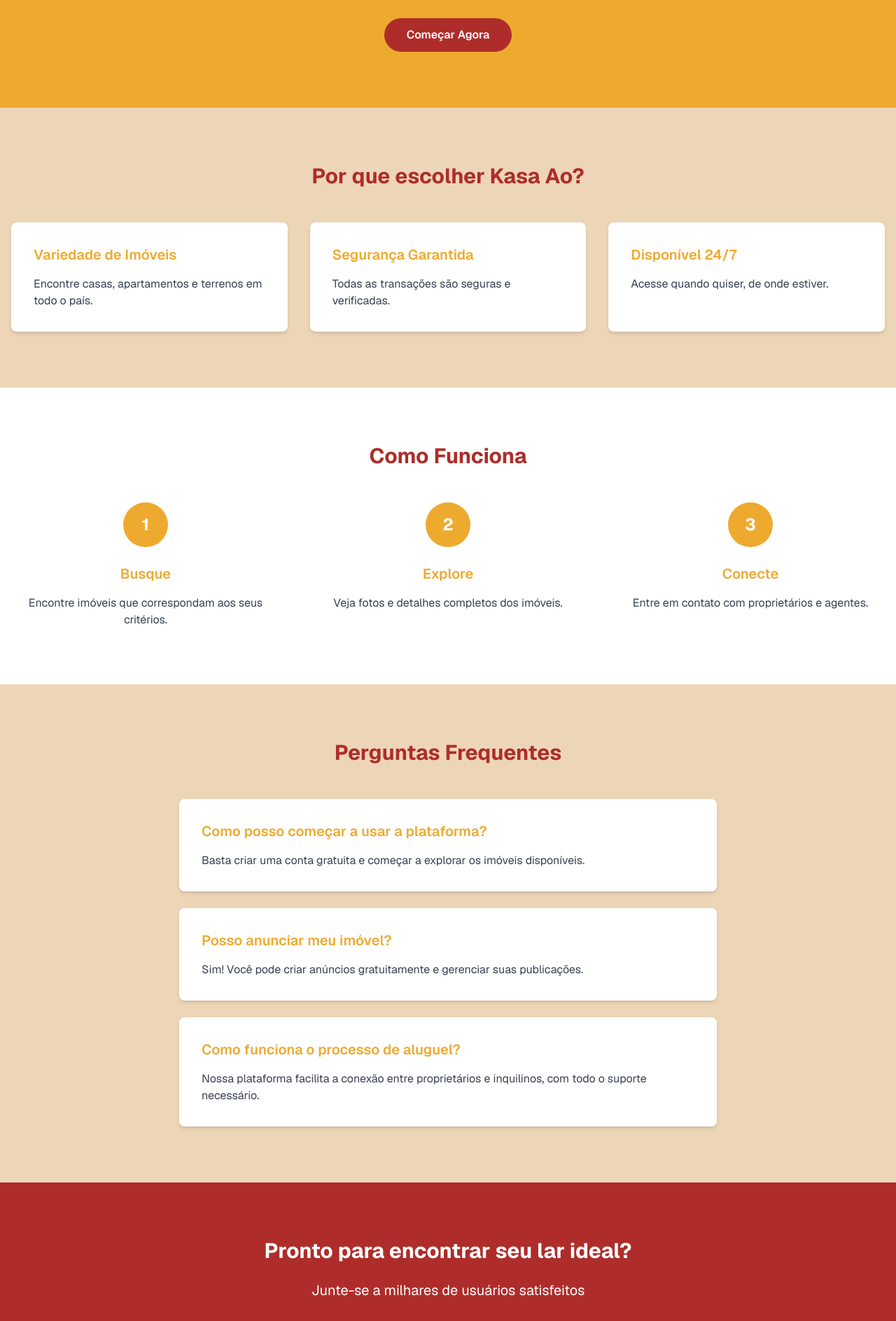
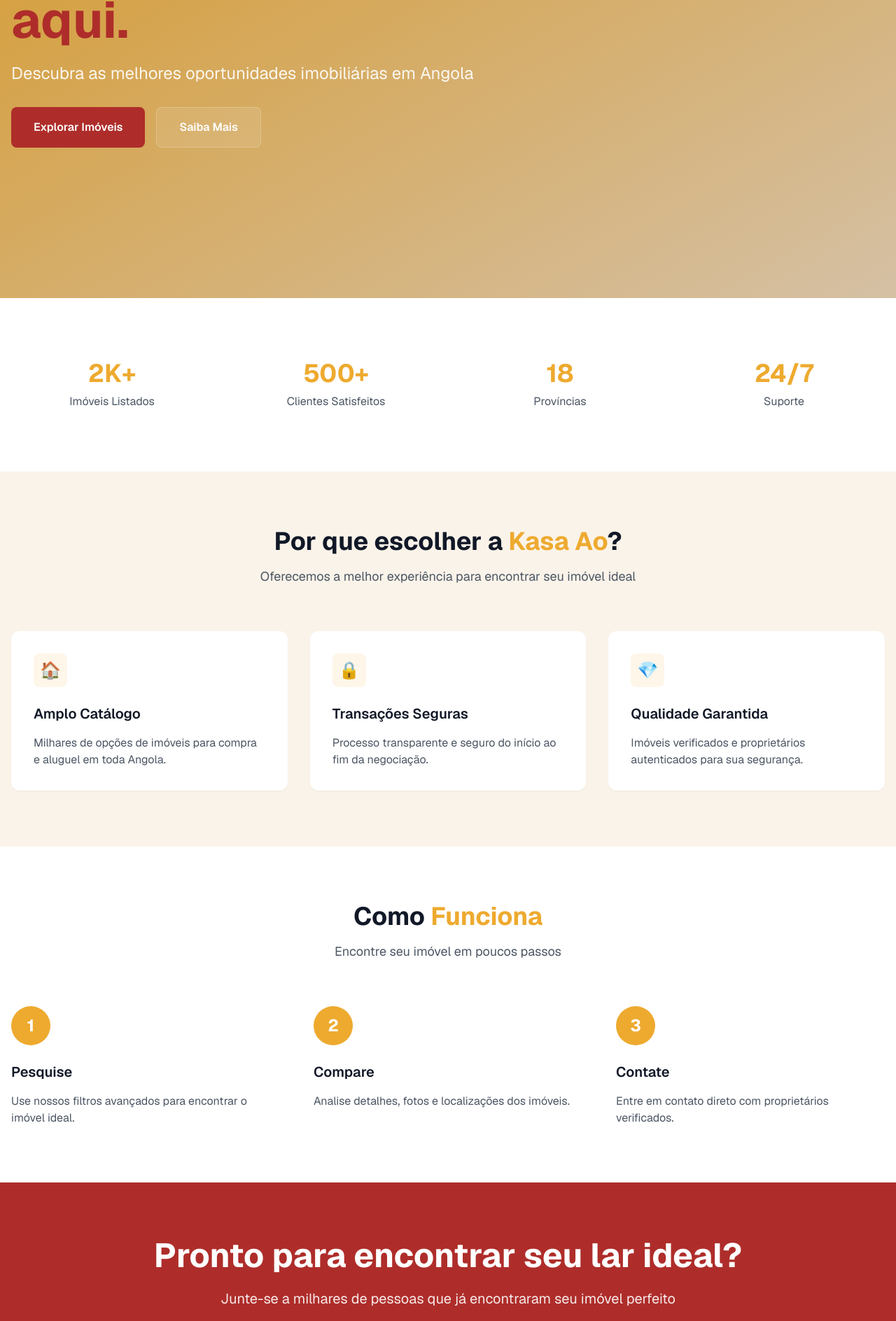
Before and after one commit to kamajus/biva-website, a Next.js app: page / in a window 1280 px wide. Shown: the part 374-2262 px from the top of the page at 70% size. Built offline with nearby package versions, Linux system fonts and the light colour scheme; no server answers.

Commit message:
Redesign homepage with modern layout

```diff
--- a/app/page.tsx
+++ b/app/page.tsx
@@ -3,132 +3,149 @@
 
 export default async function Index() {
   return (
-    <div className="min-h-screen">
+    <div className="min-h-screen bg-white">
       <Header />
 
       {/* Hero Section */}
-      <section className="bg-primary text-white py-20">
+      <section className="relative h-[90vh] flex items-center overflow-hidden bg-gradient-to-br from-primary to-secondly">
+        <div className="absolute inset-0 bg-black/10" />
+        <div className="container mx-auto px-4 relative z-10">
+          <div className="max-w-3xl">
+            <h1 className="text-5xl md:text-7xl font-bold mb-6 text-white leading-tight">
+              Seu novo lar está <br />
+              <span className="text-thirdly">aqui.</span>
+            </h1>
+            <p className="text-xl md:text-2xl mb-8 text-white/90">
+              Descubra as melhores oportunidades imobiliárias em Angola
+            </p>
+            <div className="flex gap-4">
+              <button className="bg-thirdly text-white px-8 py-4 rounded-lg font-semibold hover:brightness-90 transition-all transform hover:scale-105">
+                Explorar Imóveis
+              </button>
+              <button className="bg-white/10 backdrop-blur-sm text-white border border-white/20 px-8 py-4 rounded-lg font-semibold hover:bg-white/20 transition-all">
+                Saiba Mais
+              </button>
+            </div>
+          </div>
+        </div>
+      </section>
+
+      {/* Stats Section */}
+      <section className="py-16 bg-white">
         <div className="container mx-auto px-4">
-          <div className="max-w-3xl mx-auto text-center">
-            <h1 className="text-4xl md:text-6xl font-bold mb-6">
-              Encontre o Lar dos Seus Sonhos
-            </h1>
-            <p className="text-xl md:text-2xl mb-8">
-              A plataforma mais completa para compra, venda e aluguel de imóveis
-              em Angola
-            </p>
-            <button className="bg-thirdly text-white px-8 py-3 rounded-full font-semibold hover:brightness-90 transition-colors">
-              Começar Agora
-            </button>
+          <div className="grid md:grid-cols-4 gap-8 text-center">
+            <div className="p-6">
+              <p className="text-4xl font-bold text-primary mb-2">2K+</p>
+              <p className="text-gray-600">Imóveis Listados</p>
+            </div>
+            <div className="p-6">
+              <p className="text-4xl font-bold text-primary mb-2">500+</p>
+              <p className="text-gray-600">Clientes Satisfeitos</p>
+            </div>
+            <div className="p-6">
+              <p className="text-4xl font-bold text-primary mb-2">18</p>
+              <p className="text-gray-600">Províncias</p>
+            </div>
+            <div className="p-6">
+              <p className="text-4xl font-bold text-primary mb-2">24/7</p>
+              <p className="text-gray-600">Suporte</p>
+            </div>
           </div>
         </div>
       </section>
 
       {/* Features Section */}
-      <section className="py-20 bg-secondly">
+      <section className="py-20 bg-secondly/30">
         <div className="container mx-auto px-4">
-          <h2 className="text-3xl font-bold text-center mb-12 text-thirdly">
-            Por que escolher Kasa Ao?
-          </h2>
+          <div className="max-w-3xl mx-auto text-center mb-16">
+            <h2 className="text-3xl md:text-4xl font-bold mb-4 text-gray-900">
+              Por que escolher a <span className="text-primary">Kasa Ao</span>?
+            </h2>
+            <p className="text-gray-600 text-lg">
+              Oferecemos a melhor experiência para encontrar seu imóvel ideal
+            </p>
+          </div>
           <div className="grid md:grid-cols-3 gap-8">
-            <div className="bg-white p-8 rounded-lg shadow-md hover:shadow-lg transition-shadow">
-              <h3 className="text-xl font-semibold mb-4 text-primary">
-                Variedade de Imóveis
+            <div className="bg-white p-8 rounded-xl shadow-sm hover:shadow-md transition-all">
+              <div className="w-12 h-12 bg-primary/10 rounded-lg flex items-center justify-center mb-6">
+                <span className="text-2xl text-primary">🏠</span>
+              </div>
+              <h3 className="text-xl font-semibold mb-4 text-gray-900">
+                Amplo Catálogo
               </h3>
-              <p className="text-gray-700">
-                Encontre casas, apartamentos e terrenos em todo o país.
+              <p className="text-gray-600">
+                Milhares de opções de imóveis para compra e aluguel em toda Angola.
               </p>
             </div>
-            <div className="bg-white p-8 rounded-lg shadow-md hover:shadow-lg transition-shadow">
-              <h3 className="text-xl font-semibold mb-4 text-primary">
-                Segurança Garantida
+            <div className="bg-white p-8 rounded-xl shadow-sm hover:shadow-md transition-all">
+              <div className="w-12 h-12 bg-primary/10 rounded-lg flex items-center justify-center mb-6">
+                <span className="text-2xl text-primary">🔒</span>
+              </div>
+              <h3 className="text-xl font-semibold mb-4 text-gray-900">
+                Transações Seguras
               </h3>
-              <p className="text-gray-700">
-                Todas as transações são seguras e verificadas.
+              <p className="text-gray-600">
+                Processo transparente e seguro do início ao fim da negociação.
               </p>
             </div>
-            <div className="bg-white p-8 rounded-lg shadow-md hover:shadow-lg transition-shadow">
-              <h3 className="text-xl font-semibold mb-4 text-primary">
-                Disponível 24/7
+            <div className="bg-white p-8 rounded-xl shadow-sm hover:shadow-md transition-all">
+              <div className="w-12 h-12 bg-primary/10 rounded-lg flex items-center justify-center mb-6">
+                <span className="text-2xl text-primary">💎</span>
+              </div>
+              <h3 className="text-xl font-semibold mb-4 text-gray-900">
+                Qualidade Garantida
               </h3>
-              <p className="text-gray-700">
-                Acesse quando quiser, de onde estiver.
+              <p className="text-gray-600">
+                Imóveis verificados e proprietários autenticados para sua segurança.
               </p>
             </div>
           </div>
         </div>
       </section>
 
-      {/* How it Works Section */}
+      {/* How it Works */}
       <section className="py-20 bg-white">
         <div className="container mx-auto px-4">
-          <h2 className="text-3xl font-bold text-center mb-12 text-thirdly">
-            Como Funciona
-          </h2>
+          <div className="max-w-3xl mx-auto text-center mb-16">
+            <h2 className="text-3xl md:text-4xl font-bold mb-4 text-gray-900">
+              Como <span className="text-primary">Funciona</span>
+            </h2>
+            <p className="text-gray-600 text-lg">
+              Encontre seu imóvel em poucos passos
+            </p>
+          </div>
           <div className="grid md:grid-cols-3 gap-12">
-            <div className="text-center">
-              <div className="w-16 h-16 bg-primary rounded-full flex items-center justify-center text-white text-2xl font-bold mx-auto mb-6">
+            <div className="relative">
+              <div className="w-14 h-14 bg-primary text-white rounded-full flex items-center justify-center text-2xl font-bold mb-6">
                 1
               </div>
-              <h3 className="text-xl font-semibold mb-4 text-primary">Busque</h3>
-              <p className="text-gray-700">
-                Encontre imóveis que correspondam aos seus critérios.
+              <h3 className="text-xl font-semibold mb-4 text-gray-900">
+                Pesquise
+              </h3>
+              <p className="text-gray-600">
+                Use nossos filtros avançados para encontrar o imóvel ideal.
               </p>
             </div>
-            <div className="text-center">
-              <div className="w-16 h-16 bg-primary rounded-full flex items-center justify-center text-white text-2xl font-bold mx-auto mb-6">
+            <div className="relative">
+              <div className="w-14 h-14 bg-primary text-white rounded-full flex items-center justify-center text-2xl font-bold mb-6">
                 2
               </div>
-              <h3 className="text-xl font-semibold mb-4 text-primary">Explore</h3>
-              <p className="text-gray-700">
-                Veja fotos e detalhes completos dos imóveis.
+              <h3 className="text-xl font-semibold mb-4 text-gray-900">
+                Compare
+              </h3>
+              <p className="text-gray-600">
+                Analise detalhes, fotos e localizações dos imóveis.
               </p>
             </div>
-            <div className="text-center">
-              <div className="w-16 h-16 bg-primary rounded-full flex items-center justify-center text-white text-2xl font-bold mx-auto mb-6">
+            <div className="relative">
+              <div className="w-14 h-14 bg-primary text-white rounded-full flex items-center justify-center text-2xl font-bold mb-6">
                 3
               </div>
-              <h3 className="text-xl font-semibold mb-4 text-primary">Conecte</h3>
-              <p className="text-gray-700">
-                Entre em contato com proprietários e agentes.
-              </p>
-            </div>
-          </div>
-        </div>
-      </section>
-
-      {/* FAQ Section */}
-      <section className="py-20 bg-secondly">
-        <div className="container mx-auto px-4">
-          <h2 className="text-3xl font-bold text-center mb-12 text-thirdly">
-            Perguntas Frequentes
-          </h2>
-          <div className="max-w-3xl mx-auto space-y-6">
-            <div className="bg-white p-8 rounded-lg shadow-md hover:shadow-lg transition-shadow">
-              <h3 className="text-xl font-semibold mb-4 text-primary">
-                Como posso começar a usar a plataforma?
+              <h3 className="text-xl font-semibold mb-4 text-gray-900">
+                Contate
               </h3>
-              <p className="text-gray-700">
-                Basta criar uma conta gratuita e começar a explorar os imóveis
-                disponíveis.
-              </p>
-            </div>
-            <div className="bg-white p-8 rounded-lg shadow-md hover:shadow-lg transition-shadow">
-              <h3 className="text-xl font-semibold mb-4 text-primary">
-                Posso anunciar meu imóvel?
-              </h3>
-              <p className="text-gray-700">
-                Sim! Você pode criar anúncios gratuitamente e gerenciar suas
-                publicações.
-              </p>
-            </div>
-            <div className="bg-white p-8 rounded-lg shadow-md hover:shadow-lg transition-shadow">
-              <h3 className="text-xl font-semibold mb-4 text-primary">
-                Como funciona o processo de aluguel?
-              </h3>
-              <p className="text-gray-700">
-                Nossa plataforma facilita a conexão entre proprietários e
-                inquilinos, com todo o suporte necessário.
+              <p className="text-gray-600">
+                Entre em contato direto com proprietários verificados.
               </p>
             </div>
           </div>
@@ -136,17 +153,19 @@
       </section>
 
       {/* CTA Section */}
-      <section className="py-20 bg-thirdly text-white">
-        <div className="container mx-auto px-4 text-center">
-          <h2 className="text-3xl font-bold mb-6">
-            Pronto para encontrar seu lar ideal?
-          </h2>
-          <p className="text-xl mb-8">
-            Junte-se a milhares de usuários satisfeitos
-          </p>
-          <button className="bg-primary text-white px-8 py-3 rounded-full font-semibold hover:brightness-90 transition-colors">
-            Criar Conta Grátis
-          </button>
+      <section className="py-20 bg-thirdly">
+        <div className="container mx-auto px-4">
+          <div className="max-w-4xl mx-auto text-center">
+            <h2 className="text-3xl md:text-5xl font-bold mb-6 text-white">
+              Pronto para encontrar seu lar ideal?
+            </h2>
+            <p className="text-xl text-white/90 mb-8">
+              Junte-se a milhares de pessoas que já encontraram seu imóvel perfeito
+            </p>
+            <button className="bg-white text-thirdly px-8 py-4 rounded-lg font-semibold hover:bg-white/90 transition-all transform hover:scale-105">
+              Começar Agora
+            </button>
+          </div>
         </div>
       </section>
 
```
